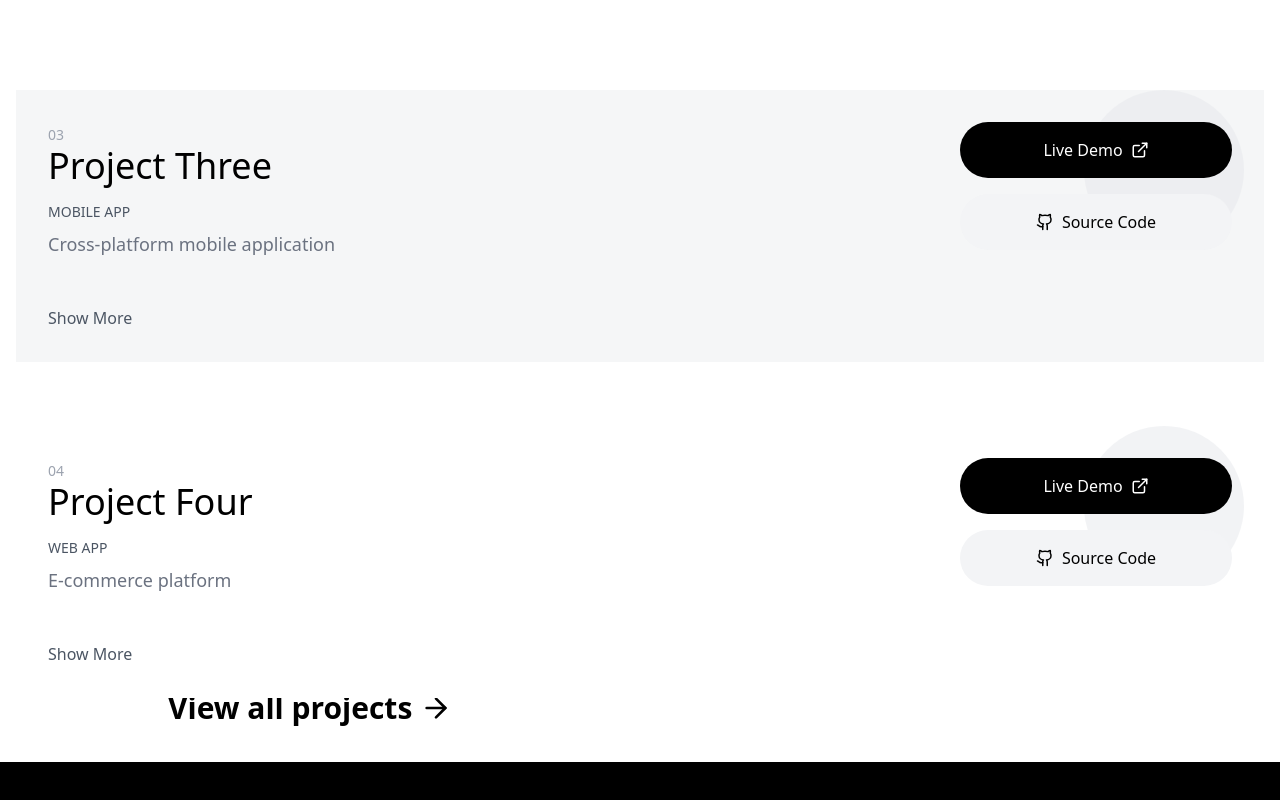
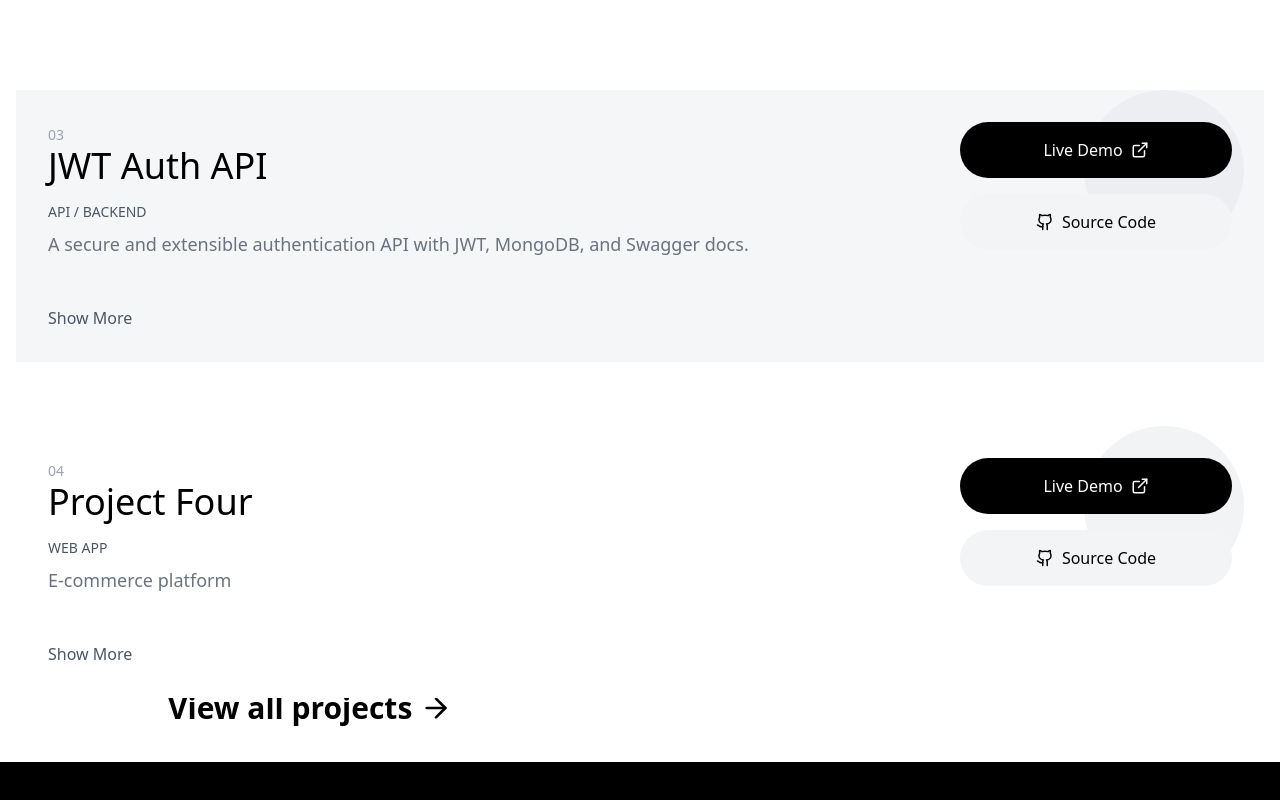
Before and after one commit to RosmeoP/portfolio-project, a React (Vite) app: page / in a window 1280 px wide. Shown: the part 1522-2322 px from the top of the page. Built offline with nearby package versions, Linux system fonts and the light colour scheme.

Commit message:
update project showcase with JWT Auth API details and add related images

```diff
--- a/src/components/ShowCase.jsx
+++ b/src/components/ShowCase.jsx
@@ -112,14 +112,14 @@ const ProjectShowcase = () => {
       demoUrl: 'https://rosmeo-blog.vercel.app/'
     },
     {
-      id: '03',
-      title: 'Project Three',
-      category: 'MOBILE APP',
-      description: 'Cross-platform mobile application',
-      longDescription: 'A mobile app that helps users track their habits and achieve their goals through gamification.',
-      technologies: ['React Native', 'Expo', 'Firebase', 'Redux'],
-      githubUrl: '#',
-      demoUrl: '#'
+          id: '03',
+      title: 'JWT Auth API',
+      category: 'API / BACKEND',
+      description: 'A secure and extensible authentication API with JWT, MongoDB, and Swagger docs.',
+      longDescription: 'A robust RESTful API for user authentication and authorization using JSON Web Tokens (JWT). Built with Node.js and Express, it provides secure registration, login, and access to protected routes. The API is fully documented with Swagger and deployed on Render, making it easy to integrate into any frontend or mobile application.',
+      technologies: ['Node.js', 'Express', 'MongoDB Atlas', 'JWT', 'Swagger', 'Docker', 'pnpm'],
+      githubUrl: 'https://github.com/RosmeoP/jwt-auth-api',
+      demoUrl: 'https://jwt-auth-api-650a.onrender.com/'
     },
     {
       id: '04',
--- a/src/pages/Project.jsx
+++ b/src/pages/Project.jsx
@@ -3,7 +3,7 @@ import { motion, AnimatePresence } from "framer-motion";
 import { ArrowUpRight, Github, ExternalLink, } from 'lucide-react';
 import NavBar from "../components/NavBar";
 import blogImg from "../img/blogImg.png";
-
+import welcomeImg from "../img/welcome.png";
 const ProjectItem = ({ project, index }) => {
   const [isHovered, setIsHovered] = useState(false);
 
@@ -234,14 +234,14 @@ const Portfolio = () => {
       githubUrl: "https://github.com/RosmeoP/myBlog.git"
     },
     {
-      title: "task flow",
-      category: "PRODUCTIVITY",
-      year: "2024",
-      description: "A minimalist task management system with drag-and-drop workflows, automated prioritization, and team collaboration features.",
-      technologies: ["React", "Node.js", "MongoDB", "Tailwind CSS"],
-      image: "https://images.unsplash.com/photo-1484480974693-6ca0a78fb36b?ixlib=rb-1.2.1&auto=format&fit=crop&w=1200&q=80",
-      demoUrl: "#",
-      githubUrl: "#"
+      title: "JWT Auth API",
+      category: "API / BACKEND",
+      year: "2025",
+      description: "A secure RESTful API for user authentication using JWT, built with Node.js and MongoDB.",
+      technologies: ["Node.js", "Express", "MongoDB Atlas", "JWT", "Swagger", "Docker", "pnpm"],
+      image: welcomeImg,
+      demoUrl: "https://jwt-auth-api-650a.onrender.com/api-docs",
+      githubUrl: "https://github.com/RosmeoP/jwt-auth-api"
     },
     {
       title: "weather hub",
```
Also changed, not shown: src/img/swagger.png (added), src/img/welcome.png (added).
